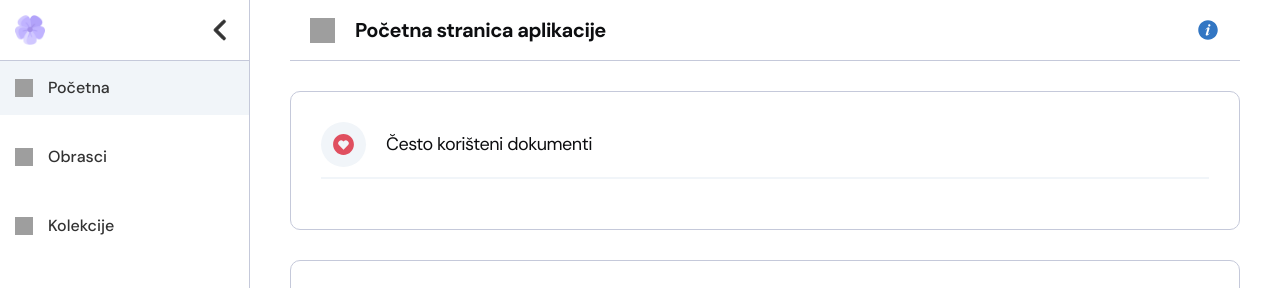
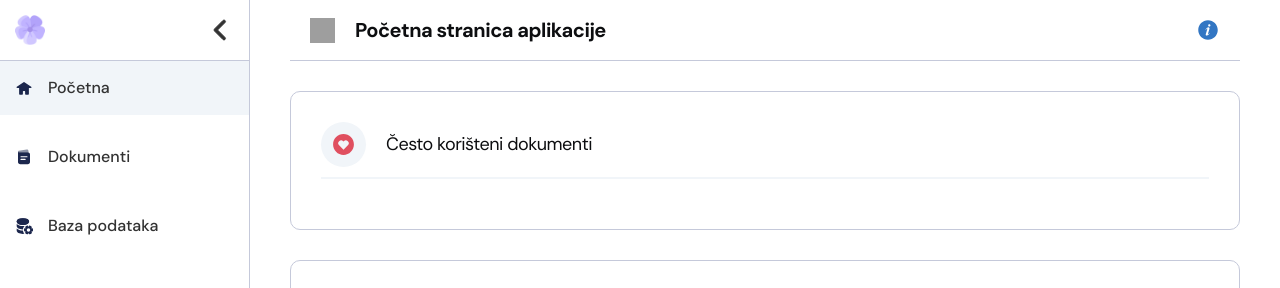
Before and after one commit to amerrika/form-filler-frontend, a Vue app: page / in a window 1280 px wide. Shown: the top 288 px of the page. Built offline with nearby package versions, Linux system fonts and the light colour scheme; no server answers; grey boxes are pictures that could not be loaded.

Commit message:
feat: correct icons, links to and link names

```diff
--- a/src/components/MainHeaderNav.vue
+++ b/src/components/MainHeaderNav.vue
@@ -7,18 +7,18 @@
           activeClass="bg-primary-500"
           class="main-nav__link txt-neutral-800 fs-300 fw-500"
         >
-          <img class="main-nav__icon" src="/icons/icon-home.png" alt="" />
+          <img class="main-nav__icon" src="/icons/icon-home.svg" alt="" />
           <span>Početna</span>
         </router-link>
       </li>
       <li class="main-nav__item">
         <router-link
-          to="/forms"
+          to="/documents"
           activeClass="bg-primary-500"
           class="main-nav__link txt-neutral-800 fs-300 fw-500"
         >
-          <img class="main-nav__icon" src="/icons/icon-form.png" alt="" />
-          <span>Obrasci</span>
+          <img class="main-nav__icon" src="/icons/icon-document.svg" alt="" />
+          <span>Dokumenti</span>
         </router-link>
       </li>
       <li class="main-nav__item">
@@ -27,8 +27,8 @@
           activeClass="bg-primary-500"
           class="main-nav__link txt-neutral-800 fs-300 fw-500"
         >
-          <img class="main-nav__icon" src="/icons/icon-database.png" alt="" />
-          <span>Kolekcije</span>
+          <img class="main-nav__icon" src="/icons/icon-database.svg" alt="" />
+          <span>Baza podataka</span>
         </router-link>
       </li>
     </ul>
```
